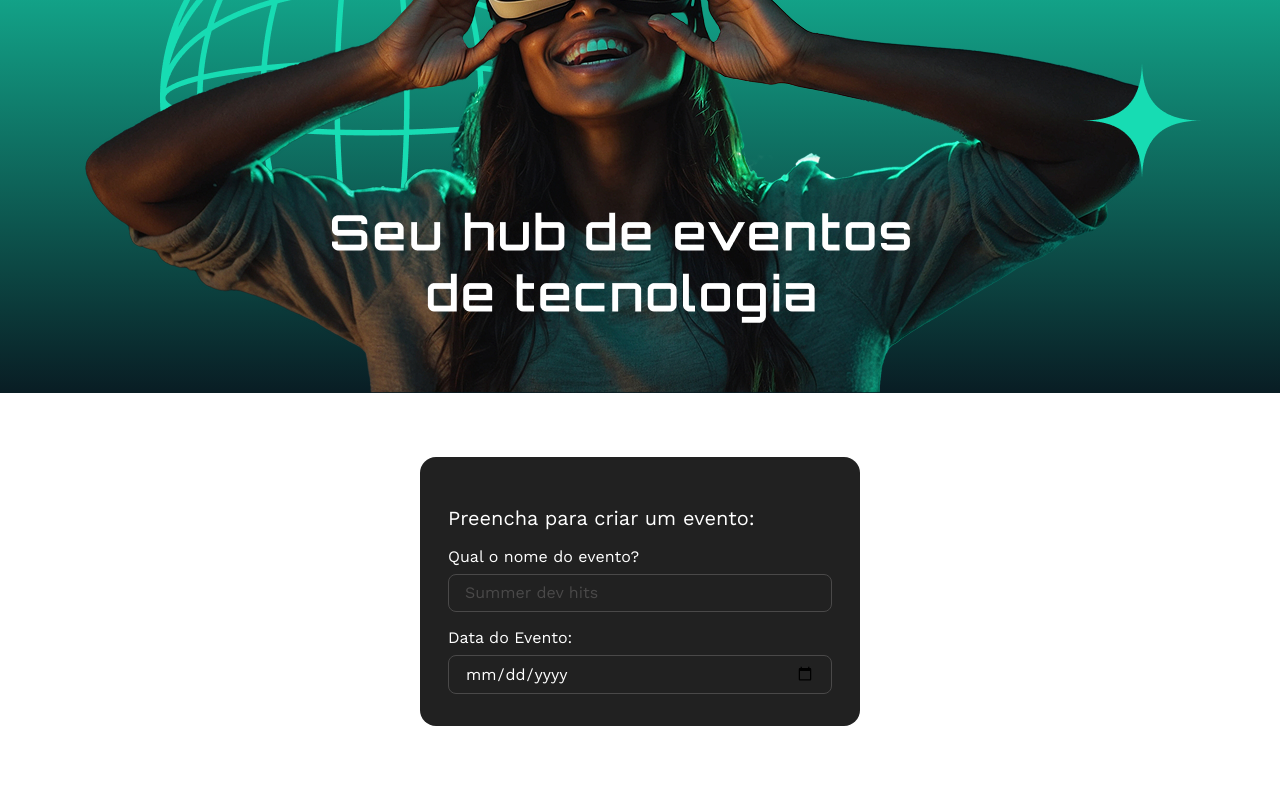
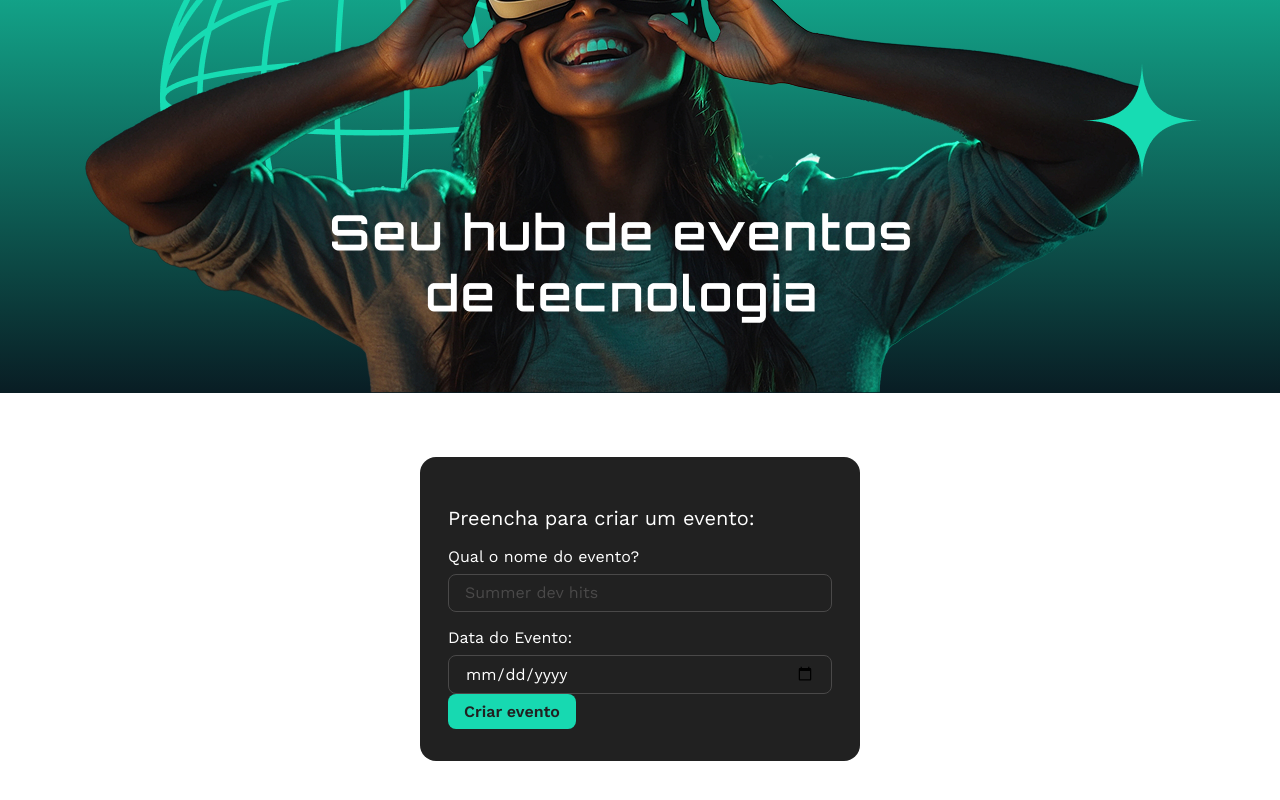
Before and after one commit to devmatheusv/tecboard, a React (Vite) app: page / in a window 1280 px wide. Shown: the part 290-1090 px from the top of the page. Built offline with nearby package versions, Linux system fonts and the light colour scheme.

Commit message:
diminuindo os espaçoes de 4 para 2

```diff
--- /dev/null
+++ b/src/componentes/Botão/botao.estilos.css
@@ -0,0 +1,15 @@
+.botao {
+  font-weight: 600;
+  font-size: 16px;
+  line-height: 120%;
+  color: #212121;
+  padding: 8px 16px;
+  background-color: #17d9b1;
+  border-radius: 8px;
+  border: none;
+}
+
+.botao:hover {
+  opacity: 0.8;
+  cursor: pointer;
+}
--- /dev/null
+++ b/src/componentes/Botão/index.jsx
@@ -0,0 +1,9 @@
+import "./botao.estilos.css"
+
+export function Botao({ children }) {
+  return (
+    <button className="botao">
+      {children}
+    </button>
+  )
+}
--- a/src/componentes/CampoDeEntrada/campo-de-entrada.estilos.css
+++ b/src/componentes/CampoDeEntrada/campo-de-entrada.estilos.css
@@ -9,6 +9,7 @@
   padding: 8px 16px;
 
 }
+
 .campo-entrada-form::placeholder {
   color: #4A4949;
 }
--- a/src/componentes/FormularioDeEventos/index.jsx
+++ b/src/componentes/FormularioDeEventos/index.jsx
@@ -3,6 +3,7 @@
 import { CampoDeFormulario } from "../CampoDeFormulario";
 import { Label } from "../Label";
 import { TituloDoFormulario } from "../TituloDoFormulario";
+import { Botao } from '../Botão';
 
 export function FormularioDeEventos() {
 
@@ -34,6 +35,11 @@
           />
         </CampoDeFormulario>
       </div>
+      <div className='acoes'>
+        <Botao>
+          Criar evento
+        </Botao>
+      </div>
     </form>
   )
 }
```
Also changed, not shown: src/componentes/Label/label.estilos.css (+4 -4 lines), src/componentes/TituloDoFormulario/titulo-do-formulario.estilos.css (+4 -4 lines), src/componentes/CampoDeFormulario/campo-de-formulario.estilos.css (indentation only), src/componentes/FormularioDeEventos/formulario-de-evento.estilos.css (indentation only). Lines whose indentation alone changed are shown as unchanged.
